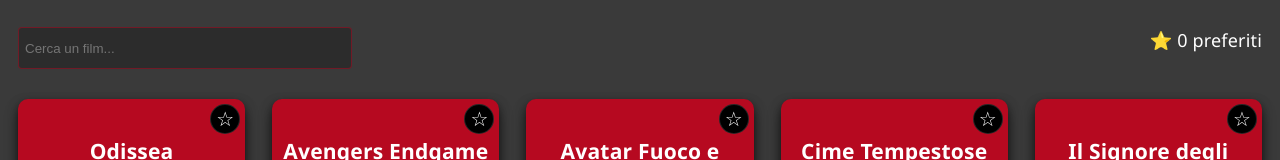
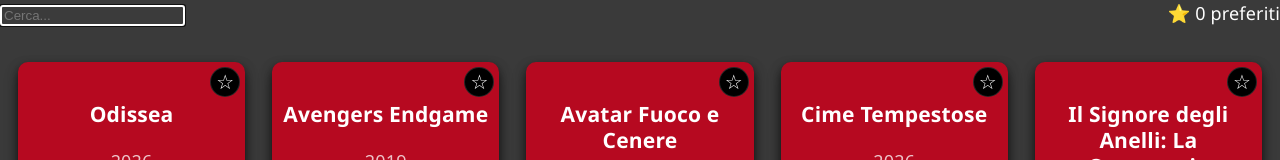
Before and after one commit to fabio-sorrentino/esercizi-ripasso-react-js, a React (Vite) app: page / in a window 1280 px wide. Shown: the top 160 px of the page. Built offline with nearby package versions, Linux system fonts and the light colour scheme.

Commit message:
Aggiornata la gestione della lista dei film per salvare i dati in localStorage e migliorata la barra di ricerca con il focus automatico.

```diff
--- a/src/App.jsx
+++ b/src/App.jsx
@@ -1,7 +1,6 @@
-import { useState } from 'react'
+import { useState, useEffect } from 'react'
 
-import { movies } from './data/movies'
-import './index.css'
+import {movies} from './data/movies'
 
 import Container from './components/Container'
 import MovieList from './components/MovieList'
@@ -9,7 +8,11 @@
 import Counter from './components/Counter'
 
 function App() {
-  const [moviesList, setMoviesList] = useState(movies)
+  const [moviesList, setMoviesList] = useState(() => {
+    const savedMovies = localStorage.getItem('savedMovies')
+    return savedMovies ? JSON.parse(savedMovies) : movies
+  })
+
   const [searchTerm, setSearchTerm] = useState('')
 
   function handleFavourites(id) {
@@ -26,9 +29,14 @@
 
   const favoriteFilteredMovies = filteredMovies.filter((el) => el.favorite)
 
+  useEffect(() => {
+    if (!moviesList) return
+    localStorage.setItem('savedMovies', JSON.stringify(moviesList))
+  }, [moviesList])
+
   return (
     <Container>
-      <div className='toolbar'>
+      <div className='flex'>
         <SearchBar inputValue={searchTerm} onChange={setSearchTerm} />
         <Counter count={favoriteFilteredMovies.length} />
       </div>
--- a/src/components/SearchBar.jsx
+++ b/src/components/SearchBar.jsx
@@ -1,15 +1,22 @@
-export default function SearchBar({ inputValue, onChange, }) {
+import { useRef, useEffect } from 'react'
 
-    return (
-        <div className="search-bar">
-            <input
-                type="text"
-                value={inputValue}
-                onChange={(e)=> onChange(e.target.value)}
-                placeholder="Cerca un film..."
+export default function SearchBar({ inputValue, onChange }) {
+  const inputRef = useRef(null)
 
+  useEffect(() => {
+    if (!inputRef?.current) return
+    inputRef.current.focus()
+  }, [])
 
-            />
-        </div>
-    )
+  return (
+    <div className='search-bar-wrapper'>
+      <input
+        ref={inputRef}
+        type='text'
+        value={inputValue}
+        onChange={(e) => onChange(e.target.value)}
+        placeholder='Cerca...'
+      />
+    </div>
+  )
 }
```
